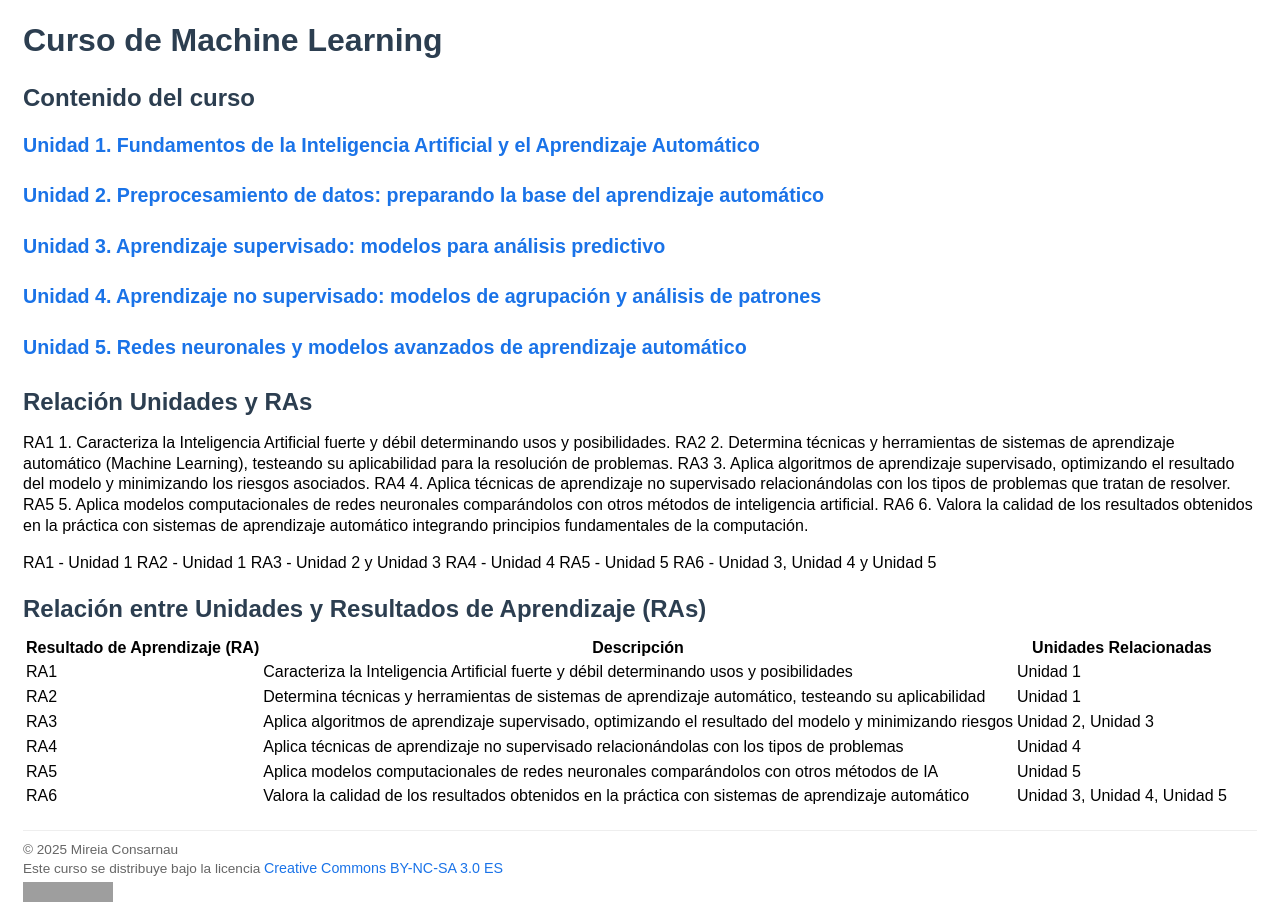
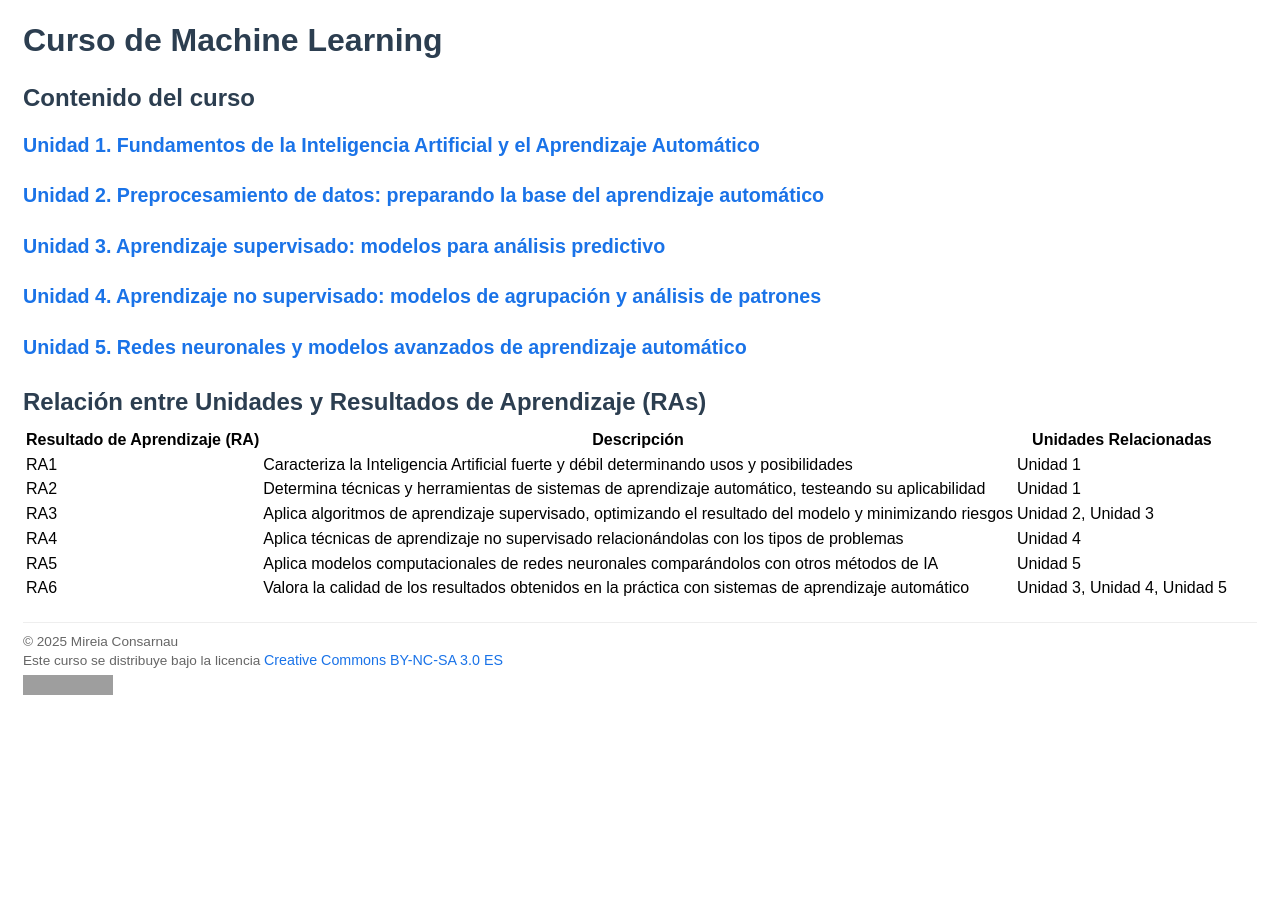
Before and after one commit to mireiaconsarnau/machine_learning, a Jekyll site: the page built from index.md, in a window 1280 px wide. Built offline with Jekyll 4.4.1, drawn with Linux system fonts in a browser that asks for light colours; grey boxes are pictures that could not be loaded.

Commit message:
Update index.md

```diff
--- a/index.md
+++ b/index.md
@@ -11,22 +11,6 @@ title: "Curso de Machine Learning"
 ### [Unidad 4. Aprendizaje no supervisado: modelos de agrupación y análisis de patrones](unidad4/unidad4.md)
 ### [Unidad 5. Redes neuronales y modelos avanzados de aprendizaje automático](unidad5/unidad5.md)
 
-## Relación Unidades y RAs
-RA1	1. Caracteriza la Inteligencia Artificial fuerte y débil determinando usos y posibilidades.
-RA2	2. Determina técnicas y herramientas de sistemas de aprendizaje automático (Machine Learning), testeando su aplicabilidad para la resolución de problemas.
-RA3	3. Aplica algoritmos de aprendizaje supervisado, optimizando el resultado del modelo y minimizando los riesgos asociados.
-RA4	4. Aplica técnicas de aprendizaje no supervisado relacionándolas con los tipos de problemas que tratan de resolver.
-RA5	5. Aplica modelos computacionales de redes neuronales comparándolos con otros métodos de inteligencia artificial.
-RA6	6. Valora la calidad de los resultados obtenidos en la práctica con sistemas de aprendizaje automático integrando principios fundamentales de la computación.
-
-
-RA1 - Unidad 1
-RA2 - Unidad 1
-RA3 - Unidad 2 y Unidad 3
-RA4	- Unidad 4
-RA5 - Unidad 5
-RA6 - Unidad 3, Unidad 4 y Unidad 5
-
 ## Relación entre Unidades y Resultados de Aprendizaje (RAs)
 
 | Resultado de Aprendizaje (RA) | Descripción                                                                                      | Unidades Relacionadas          |
```
